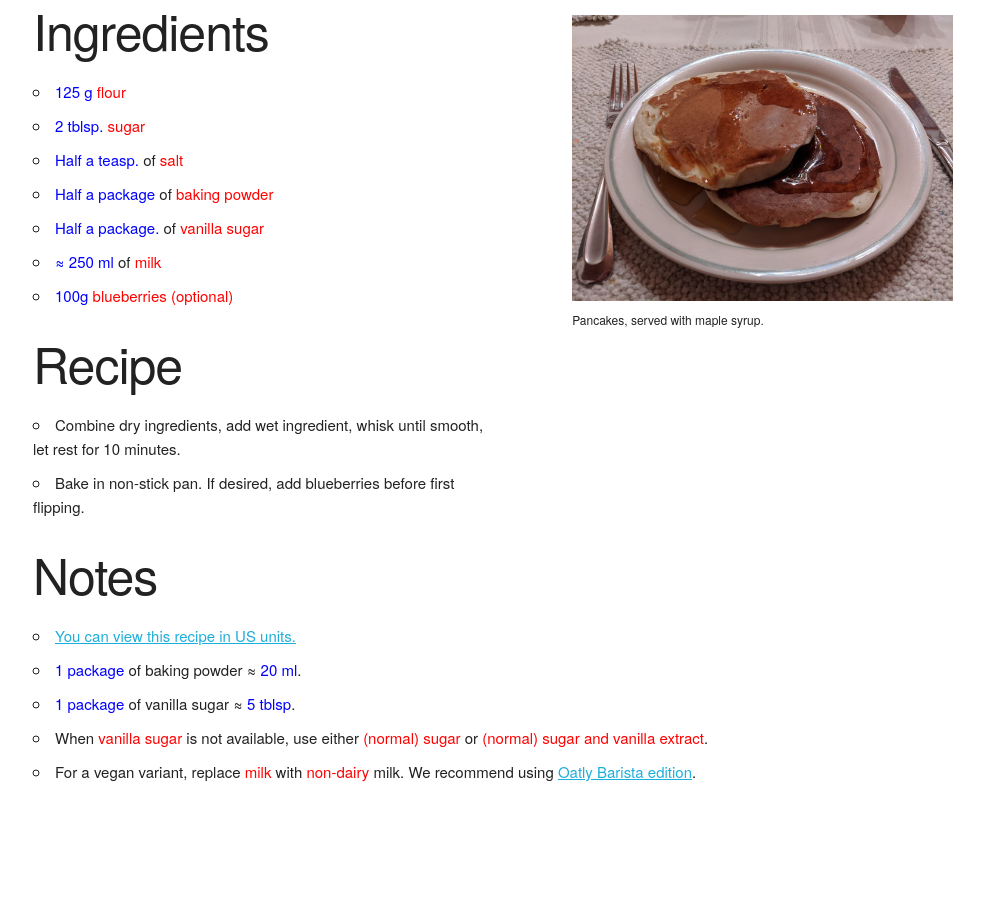
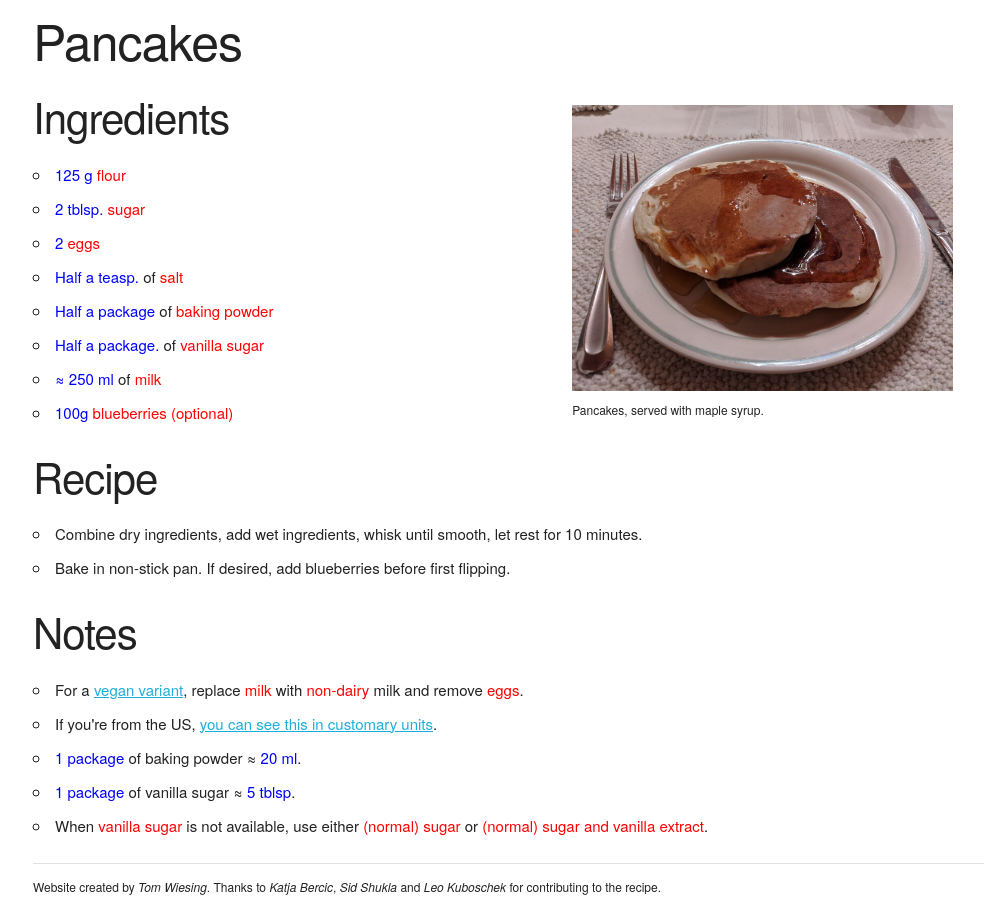
Before and after one commit to tkw1536/pancakes.guys.wtf, a Next.js app: page / in a window 1280 px wide. Shown: the whole page, without its empty margins (127-1111 px from the left). Before the commit the page ends 809 px from the top, so only its background shows below. Built offline with nearby package versions, Linux system fonts and the light colour scheme.

Commit message:
New URLs

```diff
--- a/src/pages/_app.tsx
+++ b/src/pages/_app.tsx
@@ -2,11 +2,46 @@ import * as React from 'react';
 
 import '../styles/normalize.css';
 import '../styles/skeleton.css'
+import '../styles/global.css';
 
 export default function MyApp({ Component, pageProps }) {
   return (<>
     <div className="container">
       <Component {...pageProps} />
+      <footer>
+        <small>
+          Website created by <i>Tom Wiesing</i>.
+          Thanks to <i>Katja Bercic</i>, <i>Sid Shukla</i> and <i>Leo Kuboschek</i> for contributing to the recipe.
+          <ClientSideScript src='https://inform.everyone.wtf/legal.min.js' data-site-id={process.env.NEXT_ENV_PUBLIC_TRACKING_ID} />
+        </small>
+      </footer>
     </div>
   </>);
 }
+
+
+interface ScriptBasedContentProps {
+  src: string;
+  [key: string]: string;
+}
+
+/**
+ * ClientSideScript ensures that a script is only run client-side.
+ * Performs no property escaping what-so-ever, and should only be run on trusted data!
+ *
+ * It runs inside of a <p> Element.
+ */
+class ClientSideScript extends React.Component<ScriptBasedContentProps> {
+  static asHTML(props: ScriptBasedContentProps) {
+    const attributes = Object.entries(props)
+      .filter(([_, value]) => typeof value === 'string')
+      .map(([key, value]) => key + '="' + value + '"').join(" ")
+    return '<script ' + attributes + '></script>'
+  }
+  render() {
+    // See https://github.com/facebook/react/issues/10923#issuecomment-338715787
+    // We are setting the content via dangerouslySetInnerHTML to prevent client-side overrides!
+    const __html = ClientSideScript.asHTML(this.props);
+    return <p dangerouslySetInnerHTML={{__html}}></p>
+  }
+}
--- a/src/pages/_document.tsx
+++ b/src/pages/_document.tsx
@@ -10,9 +10,7 @@ export default class MyDocument extends Document {
   render() {
     return (
       <Html lang="en" itemScope itemType="http://schema.org/WebPage" prefix="og: http://ogp.me/ns#">
-        <Head>
-        <script async src="https://inform.everyone.wtf/legal.min.js" data-site-id="4923a22a-91ff-45af-ab78-bd726543b3e0"></script>
-        </Head>
+        <Head />
         <body>
           <Main />
           <NextScript />
--- a/src/recipe/Ingredients.tsx
+++ b/src/recipe/Ingredients.tsx
@@ -10,7 +10,11 @@ interface RecipeIngredient {
     US: string;
     ofUS?: boolean;
 
-    children?: React.ReactNode
+    name?: React.ReactNode,
+    veganName?: React.ReactNode,
+
+    note?: React.ReactNode,
+    veganNote?: React.ReactNode,
 }
 
 const INGREDIENTS: RecipeIngredient[] = [
@@ -18,98 +22,138 @@ const INGREDIENTS: RecipeIngredient[] = [
         metric: '125 g',
         US: '1/2 cup',
         ofUS: true,
-        children: 'flour'
+        name: 'flour'
     },
     {
         metric: '2 tblsp.',
         US: '2 tblsp.',
         ofUS: true,
-        children: 'sugar'
+        name: 'sugar',
+    },
+    {
+        metric: '2',
+        US: '2',
+        name: 'eggs',
+        veganName: null,
     },
     {
         metric: 'Half a teasp.',
         US: 'Half a teasp.',
         ofUS: true,
         ofMetric: true,
-        children: 'salt'
+        name: 'salt'
     },
     {
         metric: 'Half a package',
         ofMetric: true,
         US: '1 tblsp.',
         ofUS: true,
-        children: 'baking powder',
+        name: 'baking powder',
     },
     {
         metric: 'Half a package.',
         ofMetric: true,
         US: '5 tblsp.',
         ofUS: true,
-        children: 'vanilla sugar',
+        name: 'vanilla sugar',
     },
     {
         metric: '≈ 250 ml',
         ofMetric: true,
         US: '≈ 1 cup',
         ofUS: true,
-        children: 'milk',
+
+        name: 'milk',
+        veganName: 'non-dairy milk',
+
+        veganNote: <>(e.g. <a target ="_blank" rel="noopener noreferer" href="https://www.oatly.com/int/products/oat-drink-barista-edition">Oatly Barista edition</a>)</>
     },
     {
         metric: "100g",
         ofMetric: false,
         US: "1/2 cup",
         ofUS: true,
-        children: "blueberries (optional)"
+        name: "blueberries (optional)"
     },
 ];
 
-export default class Ingredients extends React.Component<{ variant: Variant}> {
+export default class Ingredients extends React.Component<{ variant: Variant }> {
     render() {
         const { variant } = this.props;
-        const title = VariantTitle(variant);
+
+
+        const shortTitle = VariantTitle(variant, true);
+        const longTitle = VariantTitle(variant);
 
         return <>
+
+            <div className="row">
+                <div className="twelve columns">
+                    <h1>{shortTitle}</h1>
+
+                    <figure className="hide-large">
+                        <img className={style.preview} src="/pancakes.jpeg" alt={longTitle} title={longTitle} />
+                        <figcaption><small>{longTitle}</small></figcaption>
+                    </figure>
+                </div>
+            </div>
+
             <div className="row">
                 <div className="six columns">
-                    <h1>Ingredients</h1>
+                    <h2>Ingredients</h2>
 
                     <ul>
-                        {INGREDIENTS.map((ingredient, index) => <Ingredient {...ingredient} variant={variant} key={index} />)}
+                        {INGREDIENTS.map((ingredient, index) => <Ingredient ingredient={ingredient} variant={variant} key={index} />)}
                     </ul>
+                </div>
+                <div className="six columns show-large">
+                    <figure>
+                        <img className={style.preview} src="/pancakes.jpeg" alt={longTitle} title={longTitle} />
+                        <figcaption><small>{longTitle}</small></figcaption>
+                    </figure>
+                </div>
+            </div>
+            <div className="row">
+                <div className="twelve columns">
 
-                    <h1>Recipe</h1>
+                    <h2>Recipe</h2>
 
                     <ul>
-                        <li>Combine dry ingredients, add wet ingredient, whisk until smooth, let rest for 10 minutes.</li>
+                        <li>Combine dry ingredients, add wet ingredient{!variant.vegan && "s"}, whisk until smooth, let rest for 10 minutes.</li>
                         <li>Bake in non-stick pan. If desired, add blueberries before first flipping.</li>
                     </ul>
-                </div>
-                <div className="six columns">
-                    <figure>
-                        <img className={style.preview} src="/pancakes.jpeg" alt={title} title={title}/>
-                        <figcaption><small>{title}</small></figcaption>
-                    </figure>
                 </div>
             </div>
         </>;
     }
 }
 
-interface IngredientParams extends RecipeIngredient {
+interface IngredientParams {
+    ingredient: RecipeIngredient;
     variant: Variant;
 }
 
 class Ingredient extends React.Component<IngredientParams> {
     render() {
-        const { variant, metric, ofMetric, US, ofUS, children } = this.props;
-        const { units } = variant;
+        const { variant: { units, vegan }, ingredient: { metric, ofMetric, US, ofUS, name, veganName, note, veganNote } } = this.props;
 
         const of = units === 'metric' ? ofMetric : ofUS;
         const amount = units === 'metric' ? metric : US;
+
+
+        const children = (vegan && (typeof veganName !== 'undefined')) ? veganName : name;
+        if (children === null) {
+            return null; // omitted in this mode
+        }
+
+        const noteChild = (vegan && (typeof veganNote !== 'undefined')) ? veganNote: note;
+
+
         return <li>
             <span className={style.amount}>{amount}</span>
             {of ? " of " : " "}
             <span className={style.ingredient}>{children}</span>
+            {noteChild && <>{` `}{noteChild}</>}
         </li>
     }
 }
--- a/src/recipe/Notes.tsx
+++ b/src/recipe/Notes.tsx
@@ -1,28 +1,60 @@
 import * as React from "react";
 import Link from 'next/link';
 
-import Variant from "./Variant";
+import Variant, { AddVariant, VariantToURL } from "./Variant";
 import style from './index.module.css';
 
 export default class Notes extends React.Component<{ variant: Variant }> {
     render() {
         const { variant } = this.props;
-        const { units } = variant;
+
+        //
+        // VEGAN VARIANT
+        //
+
+        const forVegans = AddVariant(variant, { vegan: !variant.vegan });
+        const forVegansURL = VariantToURL(forVegans, true);
+
+        let forVegansContent: React.ReactNode;
+        if (forVegans.vegan) {
+            forVegansContent = <>
+                For a <Link href={forVegansURL}><a>vegan variant</a></Link>, replace <span className={style.ingredient}>milk</span> with <span className={style.ingredient}>non-dairy</span> milk and remove <span className={style.ingredient}>eggs</span>.
+            </>;
+        } else {
+            forVegansContent = <>
+                For a <Link href={forVegansURL}><a>non-vegan variant</a></Link>, you can use <span className={style.ingredient}>regular milk</span> and add <span className={style.ingredient}>eggs</span>.
+            </>;
+        }
+
+        //
+        // AMERICAN UNITS
+        //
+        const forAmericans = AddVariant(variant, { units: variant.units === 'metric' ? 'us' : 'metric'});
+        const forAmericansURL = VariantToURL(forAmericans);
+
+        let forAmericansContent: React.ReactNode;
+        if (forAmericans.units === 'us') {
+            forAmericansContent = <>
+               If you're from the US, <Link href={forAmericansURL}><a>you can see this in customary units</a></Link>.
+            </>;
+        } else {
+            forAmericansContent = <>
+                Not from the US and <Link href={VariantToURL(forAmericans, true)}><a>confused about these units?</a></Link>
+            </>;
+        }
+
         return <>
-            <h1>Notes</h1>
+            <h2>Notes</h2>
 
             <ul>
-                <li>
-                    <Link href={units === 'metric' ? '/us' : '/metric'}>
-                        <a>You can view this recipe in {units === 'metric' ? 'US' : 'metric'} units. </a>
-                    </Link>
-                </li>
-                {units === 'metric' &&
+                <li>{forVegansContent}</li>
+                <li>{forAmericansContent}</li>
+                {variant.units === 'metric' &&
                     <li>
                         <span className={style.amount}>1 package</span> of baking powder &asymp; <span className={style.amount}>20 ml</span>.
                     </li>
                 }
-                {units === 'metric' &&
+                {variant.units === 'metric' &&
                     <li>
                         <span className={style.amount}>1 package</span> of vanilla sugar &asymp; <span className={style.amount}>5 tblsp</span>.
                     </li>
@@ -30,9 +62,6 @@ export default class Notes extends React.Component<{ variant: Variant }> {
                 <li>
                     When <span className={style.ingredient}>vanilla sugar</span> is not available, use either <span className={style.ingredient}>(normal) sugar</span> or <span className={style.ingredient}>(normal) sugar and vanilla extract</span>.
                 </li>
-                <li>
-                    For a vegan variant, replace <span className={style.ingredient}>milk</span> with <span className={style.ingredient}>non-dairy</span> milk. We recommend using <a target ="_blank" href="https://www.oatly.com/int/products/oat-drink-barista-edition">Oatly Barista edition</a>.
-                </li>
             </ul>
         </>
     }
--- a/src/recipe/Variant.tsx
+++ b/src/recipe/Variant.tsx
@@ -1,18 +1,45 @@
 export default Variant;
 type Variant = Readonly<{
-    units: 'metric' | 'us'
+    units: 'metric' | 'us',
+    vegan: boolean;
 }>
 
-export const DEFAULT_VARIANT: Variant = { units: 'metric' };
+
+function equals(a: Variant, b: Variant): boolean {
+    return a.units === b.units && a.vegan === b.vegan;
+}
+
+/** AddVariant adds options to a variant */
+export function AddVariant(base: Variant, extra: Partial<Variant>): Variant {
+    return {...base, ...extra}
+}
+
+const VARIANT_URLS: Record<string, Variant> = {
+    '': { units: 'metric', vegan: false },
+    'vegan': { units: 'metric', vegan: true },
+
+    '🇺🇸': { units: 'us', vegan: false },
+    '🇺🇸/vegan': { units: 'us', vegan: true},
+}
 const DEFAULT_URL: string = '';
-const VARIANT_URLS: Record<string, Variant> = {
-    'metric': { units: 'metric'},
-    'us': { units: 'us'},
+export const DEFAULT_VARIANT: Variant = VARIANT_URLS[DEFAULT_URL];
+
+export const VARIANT_REDIRECTS = {
+    'metric': 'vegan',
+    'us': '🇺🇸/vegan',
 }
 
 /** Variant titles are titles of a variant */
-export function VariantTitle(variant: Variant): string {
-    return `Pancakes, served with ${variant.units !== 'us' ? 'maple ' : ''}syrup. `;
+export function VariantTitle(variant: Variant, short?: boolean): string {
+    if (short) {
+        return `${variant.vegan ? 'Vegan ': ''}Pancakes${ variant.units === 'us' ? ' (non-metric / 🇺🇸 units)' : ''}`;
+    }
+
+    let prefix = '';
+    if (variant.units === 'us') prefix += 'Non-Metric ';
+    if (variant.vegan) prefix += 'Vegan ';
+
+    return `${prefix}Pancakes, served with ${variant.units !== 'us' ? 'maple ' : ''}syrup. `;
 }
 
 /** Returns a list of all variant URLS */
@@ -21,10 +48,11 @@ export function AllVariantURLS(): string[] {
 }
 
 /** VariantToURL returns the URL suffix corresponding to a variant */
-export function VariantToURL(variant: Variant): string {
+export function VariantToURL(variant: Variant, withPrefix?: boolean): string {
+    const prefix = withPrefix ? "/" : "";
     const entry = Object.entries(VARIANT_URLS).find(([_, v]) => equals(variant, v));
-    if (typeof entry === 'undefined') return DEFAULT_URL;
-    return entry[0];
+    if (typeof entry === 'undefined') return prefix + DEFAULT_URL;
+    return prefix + entry[0];
 }
 
 /** turns a URL into a variant */
@@ -33,7 +61,3 @@ export function URLToVariant(url: string): Variant {
     if (variant === null || typeof variant === 'undefined') return DEFAULT_VARIANT;
     return variant;
 }
-
-function equals(a: Variant, b: Variant): boolean {
-    return a.units === b.units;
-}
--- /dev/null
+++ b/src/styles/global.css
@@ -0,0 +1,14 @@
+body {
+    padding-top: 1rem;
+}
+footer {
+    border-top: 1px solid #E1E1E1;
+    padding-top: 1rem;
+}
+
+@media (max-width: 550px) {
+    .show-large { display: none }
+}
+@media (min-width: 550px) {
+    .hide-large { display: none }
+}
```
Also changed, not shown: src/pages/[...variant].tsx (+31 -12 lines), src/pages/index.tsx (+3 -7 lines), 2 other files (tests, documents, lock files or other folders).
